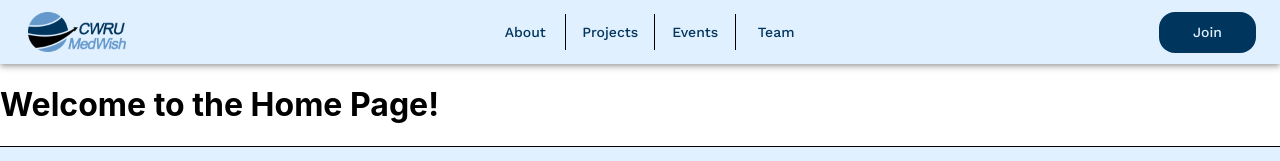
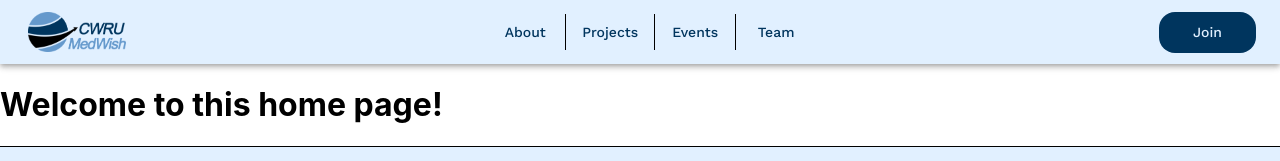
Before and after one commit to roshankern/CWRU-MedWish-Website, a React (Create React App) app: page / in a window 1280 px wide. Shown: the top 161 px of the page. Built offline with nearby package versions, Linux system fonts and the light colour scheme; the HTML template or start-up script is replaced by a standard one.

Commit message:
change message

```diff
--- a/src/pages/HomePage/HomePage.js
+++ b/src/pages/HomePage/HomePage.js
@@ -2,7 +2,7 @@
 import React from "react";
 
 function HomePage() {
-    return <h1>Welcome to the Home Page!</h1>;
+    return <h1>Welcome to this home page!</h1>;
 }
 
 export default HomePage;
```
